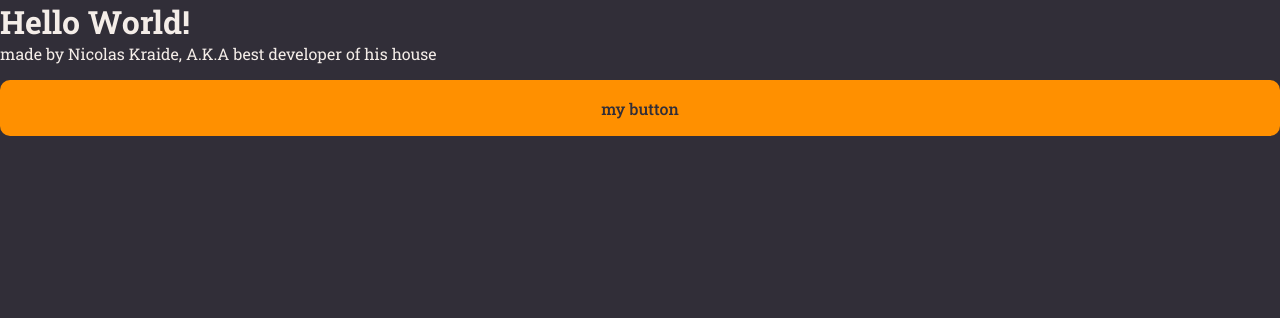
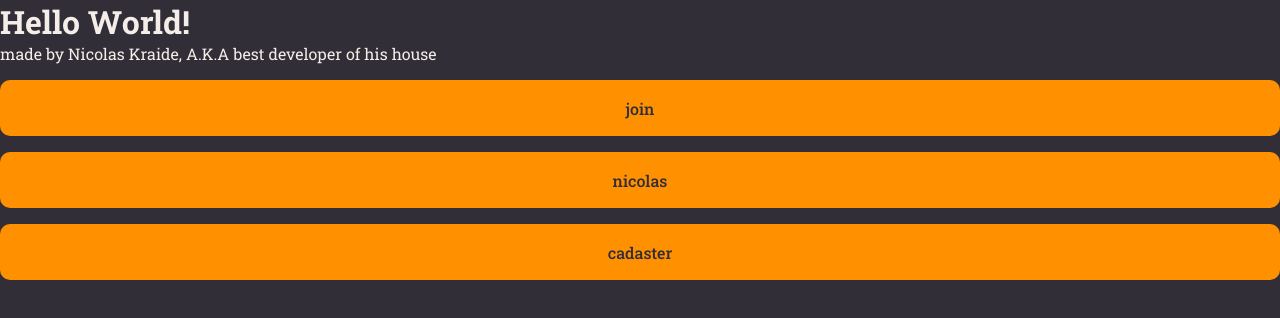
Before and after one commit to devKraide/rocketnotes, a React (Vite) app: page / in a window 1280 px wide. Shown: the top 318 px of the page. Built offline with nearby package versions, Linux system fonts and the light colour scheme.

Commit message:
properties

```diff
--- a/src/components/Button/index.jsx
+++ b/src/components/Button/index.jsx
@@ -1,9 +1,14 @@
 import { Container } from "./styles";
+import PropTypes from 'prop-types';
 
-export function Button() {
+export function Button(props) {
   return (
-    < Container type="button">
-      my button
+    <Container type="button">
+      {props.title}
     </Container>
   )
 }
+
+Button.propTypes = {
+  title: PropTypes.string.isRequired,
+};
--- a/src/pages/Details/index.jsx
+++ b/src/pages/Details/index.jsx
@@ -12,7 +12,11 @@ export function Details() {
       <h1>Hello World!</h1>
       <p>made by Nicolas Kraide, A.K.A best developer of his house</p>
 
-    <Button/>
+    <Button title="join"/>
+    <Button title="nicolas"/>
+    <Button title="cadaster"/>
+
     </Container>
   )
 }
+<Button/>
```
